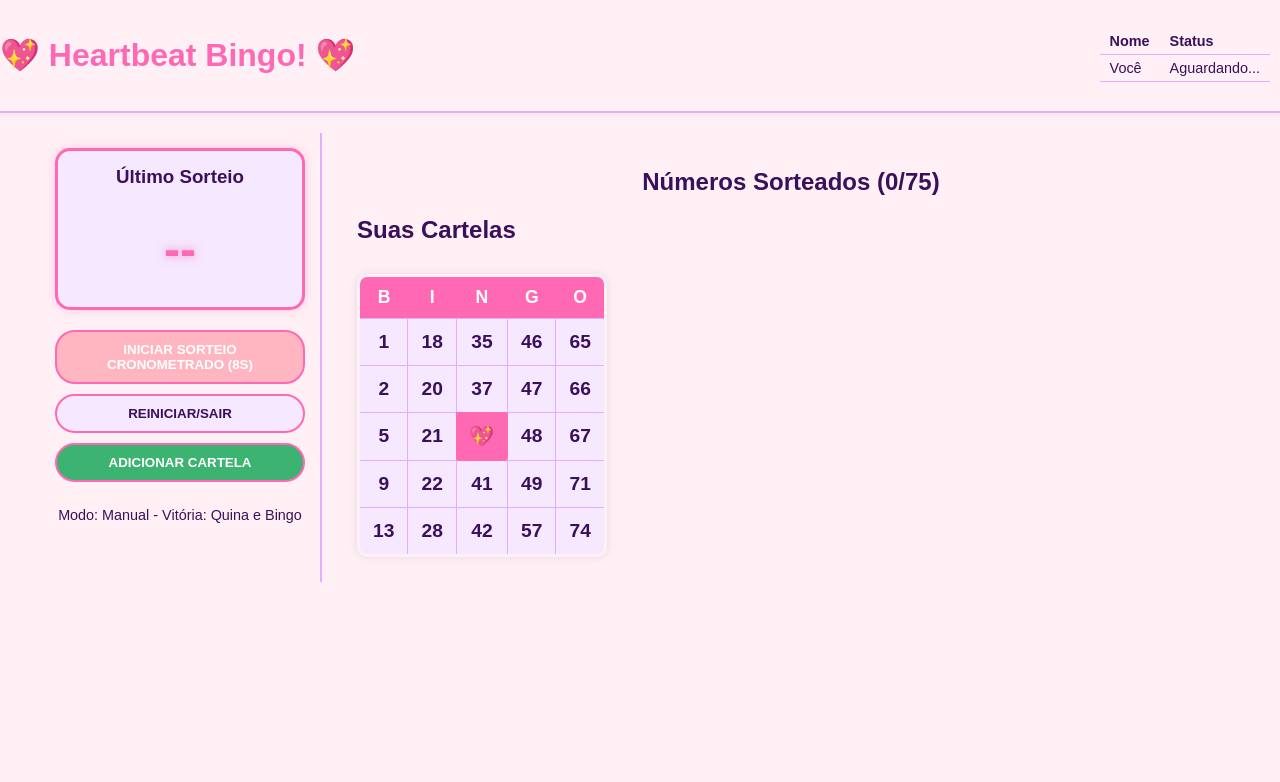
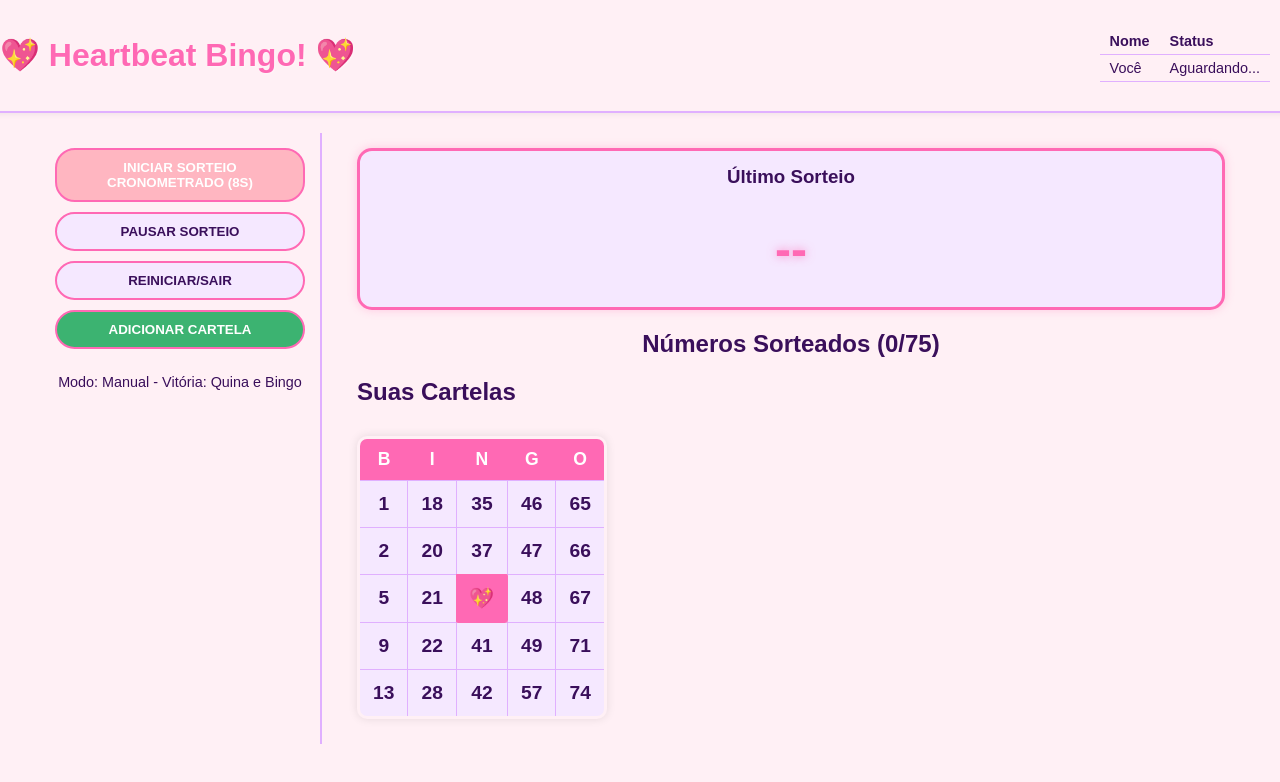
Before and after one commit to edurlima/Heartbeat-Bingo, a website: page public/index.html in a window 1280 px wide. Both pictures are taken after typing "Sample" into the empty fields and a click on the button "INICIAR JOGO". Shown: the top 782 px of the page. Drawn offline with nearby package versions, Linux system fonts and the light colour scheme; no server answers.

Commit message:
Update index.html

```diff
--- a/public/index.html
+++ b/public/index.html
@@ -49,20 +49,13 @@
             <p>Modo: Manual - Vitória: <span id="tipo-vitoria-atual">Quina e Bingo</span></p>
         </form>
     </div>
-
     <div id="jogoPrincipal" class="game-container" style="display: none;">
 
         <section class="game-left-panel">
 
-            <div class="visor-sorteador">
-                <h3>Último Sorteio</h3>
-                <div class="display-sorteio">
-                    <span class="numero-sorteado">--</span>
-                </div>
-            </div>
-
             <div class="controles-jogo">
                 <button id="btnIniciarSorteioTimer" class="btn-control">Iniciar Sorteio Cronometrado (8s)</button>
+                <button id="btnPauseResume" class="btn-control btn-secondary">Pausar Sorteio</button>
                 <button id="btnReiniciar" class="btn-control btn-secondary">Reiniciar/Sair</button>
                 <button id="btnAddCartela" class="btn-control btn-add">Adicionar Cartela</button>
 
@@ -74,14 +67,23 @@
 
         <section class="game-center-panel">
 
-            <div class="area-placar-sorteio">
-                <h2>Números Sorteados <span id="countChamados">(0/75)</span></h2>
+            <div class="visor-e-placar-container">
 
-                <div id="placar-sorteio" class="placar-bingo-container-externo">
+                <div class="visor-sorteador visor-central">
+                    <h3>Último Sorteio</h3>
+                    <div class="display-sorteio">
+                        <span class="numero-sorteado">--</span>
                     </div>
+                </div>
+
+                <div class="area-placar-sorteio">
+                    <h2>Números Sorteados <span id="countChamados">(0/75)</span></h2>
+                    <div id="placar-sorteio" class="placar-bingo-container-externo">
+                        </div>
+                </div>
+
             </div>
-
-            <h2>Suas Cartelas</h2>
+            <h2 class="titulo-cartelas">Suas Cartelas</h2>
             <div class="cartelas-agrupadas">
                 </div>
         </section>
```
